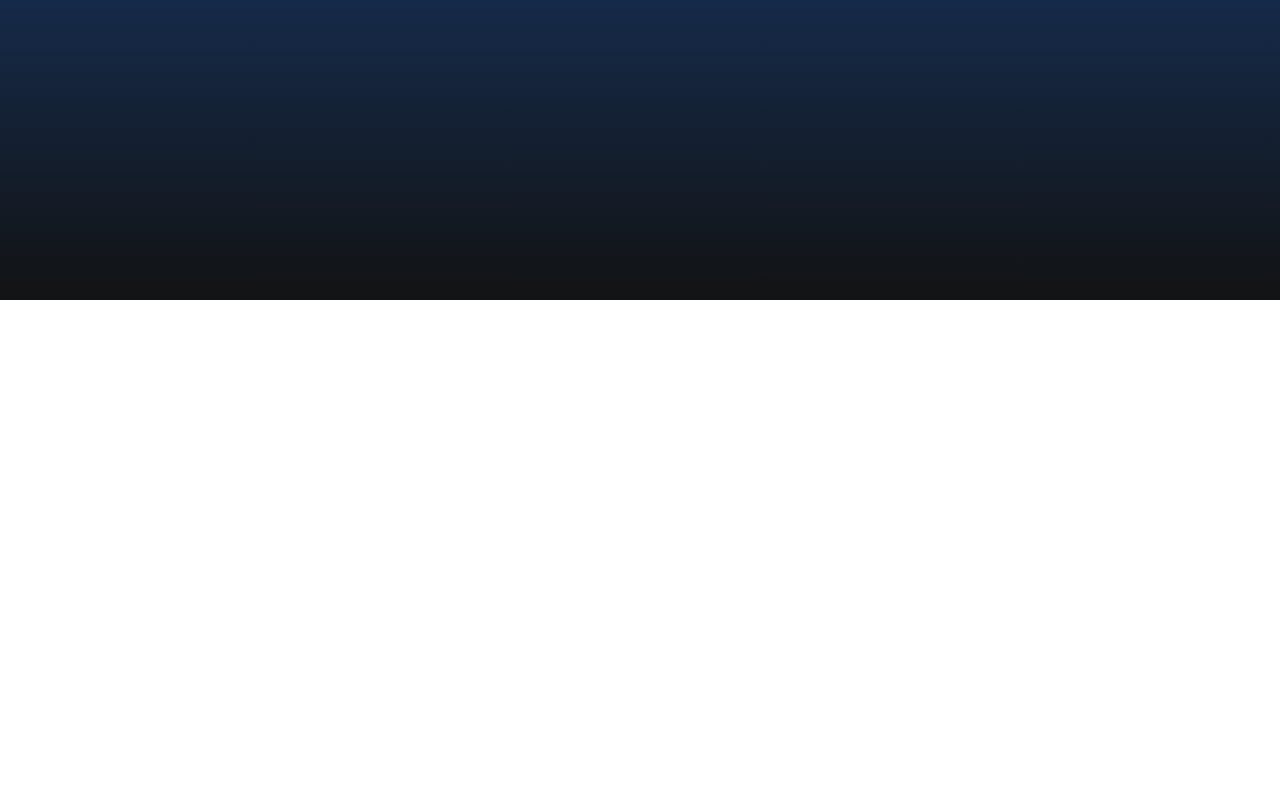
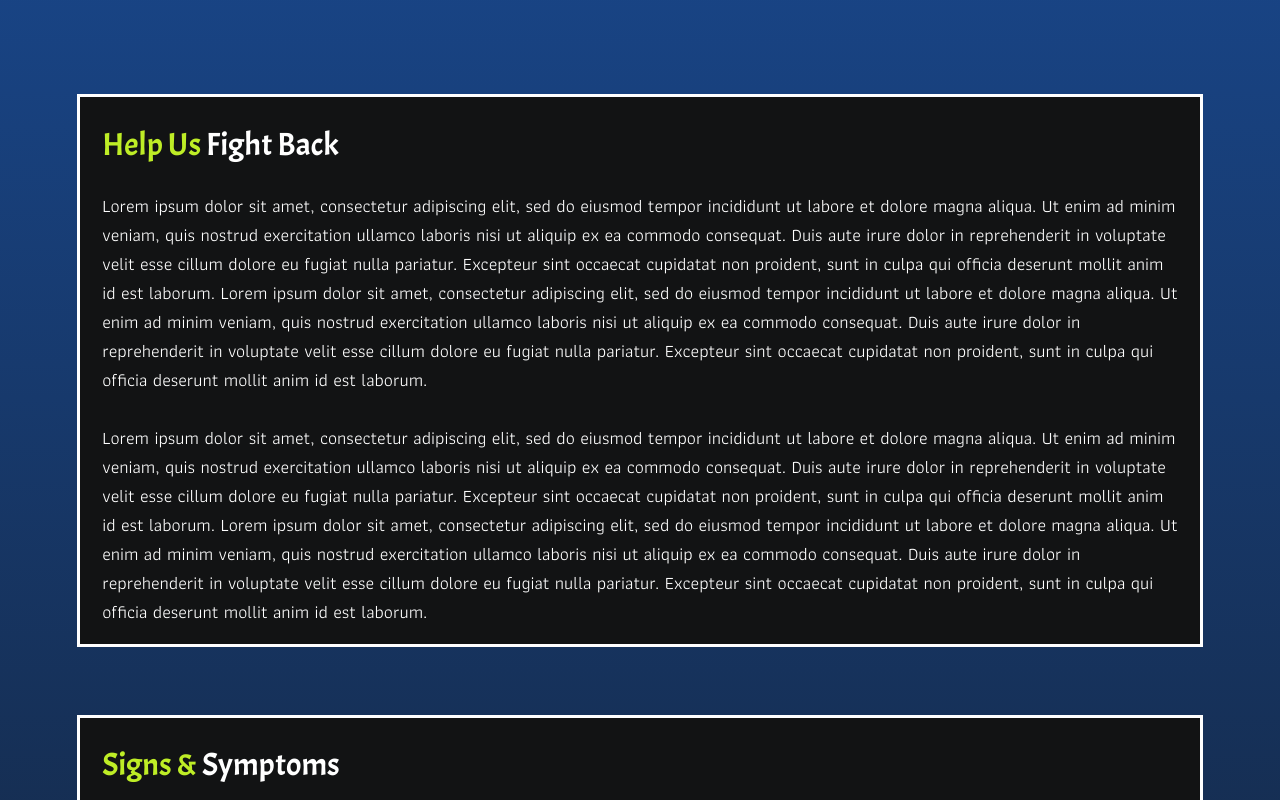
Before and after one commit to HammontreeWebDev/j-boo-customs, a React (Create React App) app: page /strep_a_awareness in a window 1280 px wide. Shown: the part 500-1300 px from the top of the page. Before the commit the page ends 800 px from the top, so only its background shows below. Built offline with nearby package versions, Linux system fonts and the light colour scheme.

Commit message:
strep a awareness page finished

```diff
--- a/src/components/StandardCard/assets/css/standard-card.css
+++ b/src/components/StandardCard/assets/css/standard-card.css
@@ -0,0 +1,8 @@
+.card-container{
+    border: 3px solid var(--white);
+    background-color: var(--black);
+}
+
+.card-title, .standard-text-body{
+    padding: 0% 2% 0% 2%;
+}
--- a/src/components/StandardCard/index.jsx
+++ b/src/components/StandardCard/index.jsx
@@ -1,10 +1,21 @@
 import React from "react";
 import './assets/css/standard-card.css';
 
-const StandardCard = () => {
+const StandardCard = (props) => {
 
-    return(
-        null
+    return (
+        <div className="card-container">
+
+            <h2 className="card-title">
+                <span className="light-green-text">
+                    {props.greenTitle}
+                </span>
+                {props.whiteTitle}
+            </h2>
+            <p className="standard-text-body">
+                {props.bodyText}
+            </p>
+        </div>
     )
 };
 
--- a/src/pages/StrepAAwareness/index.jsx
+++ b/src/pages/StrepAAwareness/index.jsx
@@ -1,9 +1,12 @@
 import React from "react";
+
+// import images
 import awarenessHeader from './assets/img/awareness-header.png';
 
 // import components
 import Header from "../../components/Header";
 import PageTitle from "../../components/PageTitle";
+import StandardCard from "../../components/StandardCard";
 
 // Strep A Awareness Page | route = /strep_a_awareness
 const StrepAAwareness = () => {
@@ -14,6 +17,41 @@
         <PageTitle whiteText="Strep A" greenText="Awareness"/>
         <main>
 
+            {/* fight back section */}
+            <section className="row">
+            <StandardCard greenTitle="Help Us" whiteTitle=" Fight Back" bodyText= {
+                <>
+                Lorem ipsum dolor sit amet, consectetur adipiscing elit, sed do eiusmod tempor incididunt ut labore et dolore magna aliqua. Ut enim ad minim veniam, quis nostrud exercitation ullamco laboris nisi ut aliquip ex ea commodo consequat. Duis aute irure dolor in reprehenderit in voluptate velit esse cillum dolore eu fugiat nulla pariatur. Excepteur sint occaecat cupidatat non proident, sunt in culpa qui officia deserunt mollit anim id est laborum. Lorem ipsum dolor sit amet, consectetur adipiscing elit, sed do eiusmod tempor incididunt ut labore et dolore magna aliqua. Ut enim ad minim veniam, quis nostrud exercitation ullamco laboris nisi ut aliquip ex ea commodo consequat. Duis aute irure dolor in reprehenderit in voluptate velit esse cillum dolore eu fugiat nulla pariatur. Excepteur sint occaecat cupidatat non proident, sunt in culpa qui officia deserunt mollit anim id est laborum.
+                <br />
+                <br />
+                Lorem ipsum dolor sit amet, consectetur adipiscing elit, sed do eiusmod tempor incididunt ut labore et dolore magna aliqua. Ut enim ad minim veniam, quis nostrud exercitation ullamco laboris nisi ut aliquip ex ea commodo consequat. Duis aute irure dolor in reprehenderit in voluptate velit esse cillum dolore eu fugiat nulla pariatur. Excepteur sint occaecat cupidatat non proident, sunt in culpa qui officia deserunt mollit anim id est laborum. Lorem ipsum dolor sit amet, consectetur adipiscing elit, sed do eiusmod tempor incididunt ut labore et dolore magna aliqua. Ut enim ad minim veniam, quis nostrud exercitation ullamco laboris nisi ut aliquip ex ea commodo consequat. Duis aute irure dolor in reprehenderit in voluptate velit esse cillum dolore eu fugiat nulla pariatur. Excepteur sint occaecat cupidatat non proident, sunt in culpa qui officia deserunt mollit anim id est laborum.
+                </>
+            } />
+            </section>
+
+            {/* signs and symptoms section */}
+            <section className="row">
+            <StandardCard greenTitle="Signs &" whiteTitle=" Symptoms" bodyText= {
+                <>
+                Lorem ipsum dolor sit amet, consectetur adipiscing elit, sed do eiusmod tempor incididunt ut labore et dolore magna aliqua. Ut enim ad minim veniam, quis nostrud exercitation ullamco laboris nisi ut aliquip ex ea commodo consequat. Duis aute irure dolor in reprehenderit in voluptate velit esse cillum dolore eu fugiat nulla pariatur. Excepteur sint occaecat cupidatat non proident, sunt in culpa qui officia deserunt mollit anim id est laborum. Lorem ipsum dolor sit amet, consectetur adipiscing elit, sed do eiusmod tempor incididunt ut labore et dolore magna aliqua. Ut enim ad minim veniam, quis nostrud exercitation ullamco laboris nisi ut aliquip ex ea commodo consequat. Duis aute irure dolor in reprehenderit in voluptate velit esse cillum dolore eu fugiat nulla pariatur. Excepteur sint occaecat cupidatat non proident, sunt in culpa qui officia deserunt mollit anim id est laborum.
+                <br />
+                <br />
+                Lorem ipsum dolor sit amet, consectetur adipiscing elit, sed do eiusmod tempor incididunt ut labore et dolore magna aliqua. Ut enim ad minim veniam, quis nostrud exercitation ullamco laboris nisi ut aliquip ex ea commodo consequat. Duis aute irure dolor in reprehenderit in voluptate velit esse cillum dolore eu fugiat nulla pariatur. Excepteur sint occaecat cupidatat non proident, sunt in culpa qui officia deserunt mollit anim id est laborum. Lorem ipsum dolor sit amet, consectetur adipiscing elit, sed do eiusmod tempor incididunt ut labore et dolore magna aliqua. Ut enim ad minim veniam, quis nostrud exercitation ullamco laboris nisi ut aliquip ex ea commodo consequat. Duis aute irure dolor in reprehenderit in voluptate velit esse cillum dolore eu fugiat nulla pariatur. Excepteur sint occaecat cupidatat non proident, sunt in culpa qui officia deserunt mollit anim id est laborum.
+                </>
+            } />
+            </section>
+
+            {/* Medical Journals Section */}
+            <section className="row">
+            <StandardCard greenTitle="Medical" whiteTitle=" Journals/Resources" bodyText= {
+                <>
+                Lorem ipsum dolor sit amet, consectetur adipiscing elit, sed do eiusmod tempor incididunt ut labore et dolore magna aliqua. Ut enim ad minim veniam, quis nostrud exercitation ullamco laboris nisi ut aliquip ex ea commodo consequat. Duis aute irure dolor in reprehenderit in voluptate velit esse cillum dolore eu fugiat nulla pariatur. Excepteur sint occaecat cupidatat non proident, sunt in culpa qui officia deserunt mollit anim id est laborum. Lorem ipsum dolor sit amet, consectetur adipiscing elit, sed do eiusmod tempor incididunt ut labore et dolore magna aliqua. Ut enim ad minim veniam, quis nostrud exercitation ullamco laboris nisi ut aliquip ex ea commodo consequat. Duis aute irure dolor in reprehenderit in voluptate velit esse cillum dolore eu fugiat nulla pariatur. Excepteur sint occaecat cupidatat non proident, sunt in culpa qui officia deserunt mollit anim id est laborum.
+                <br />
+                <br />
+                Lorem ipsum dolor sit amet, consectetur adipiscing elit, sed do eiusmod tempor incididunt ut labore et dolore magna aliqua. Ut enim ad minim veniam, quis nostrud exercitation ullamco laboris nisi ut aliquip ex ea commodo consequat. Duis aute irure dolor in reprehenderit in voluptate velit esse cillum dolore eu fugiat nulla pariatur. Excepteur sint occaecat cupidatat non proident, sunt in culpa qui officia deserunt mollit anim id est laborum. Lorem ipsum dolor sit amet, consectetur adipiscing elit, sed do eiusmod tempor incididunt ut labore et dolore magna aliqua. Ut enim ad minim veniam, quis nostrud exercitation ullamco laboris nisi ut aliquip ex ea commodo consequat. Duis aute irure dolor in reprehenderit in voluptate velit esse cillum dolore eu fugiat nulla pariatur. Excepteur sint occaecat cupidatat non proident, sunt in culpa qui officia deserunt mollit anim id est laborum.
+                </>
+            } />
+            </section>
         </main>
         </>
     )
```
